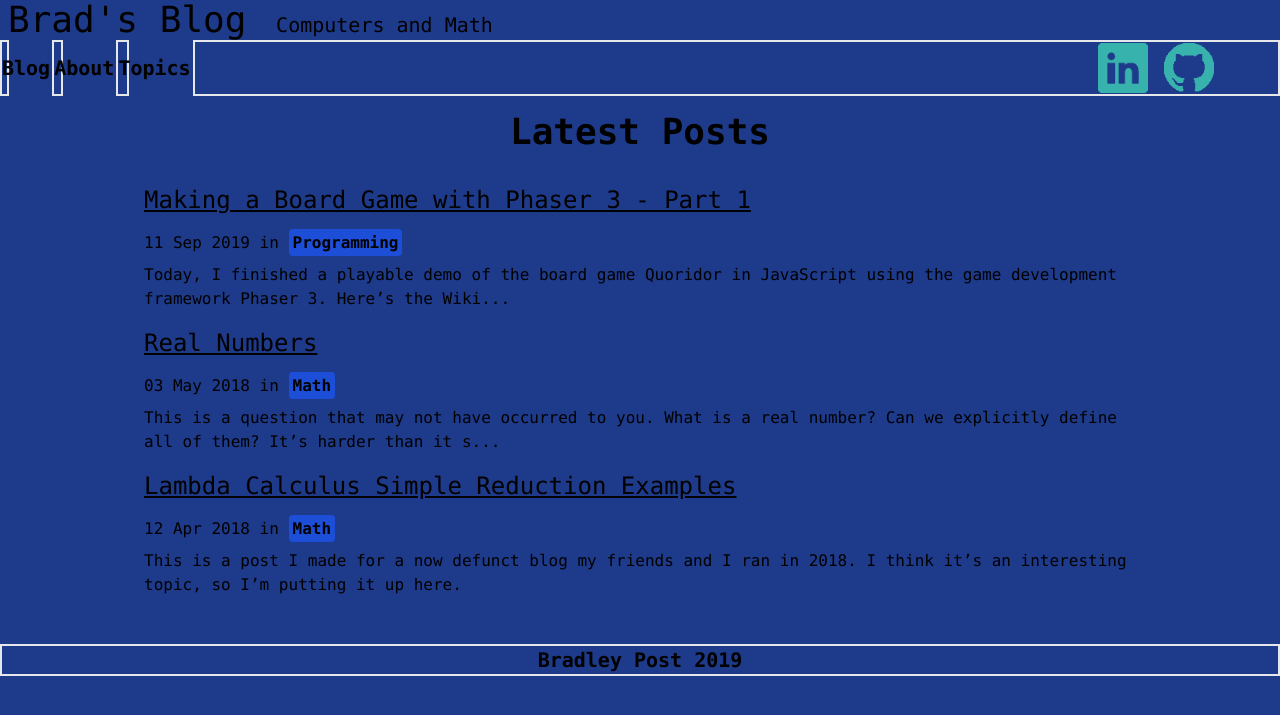
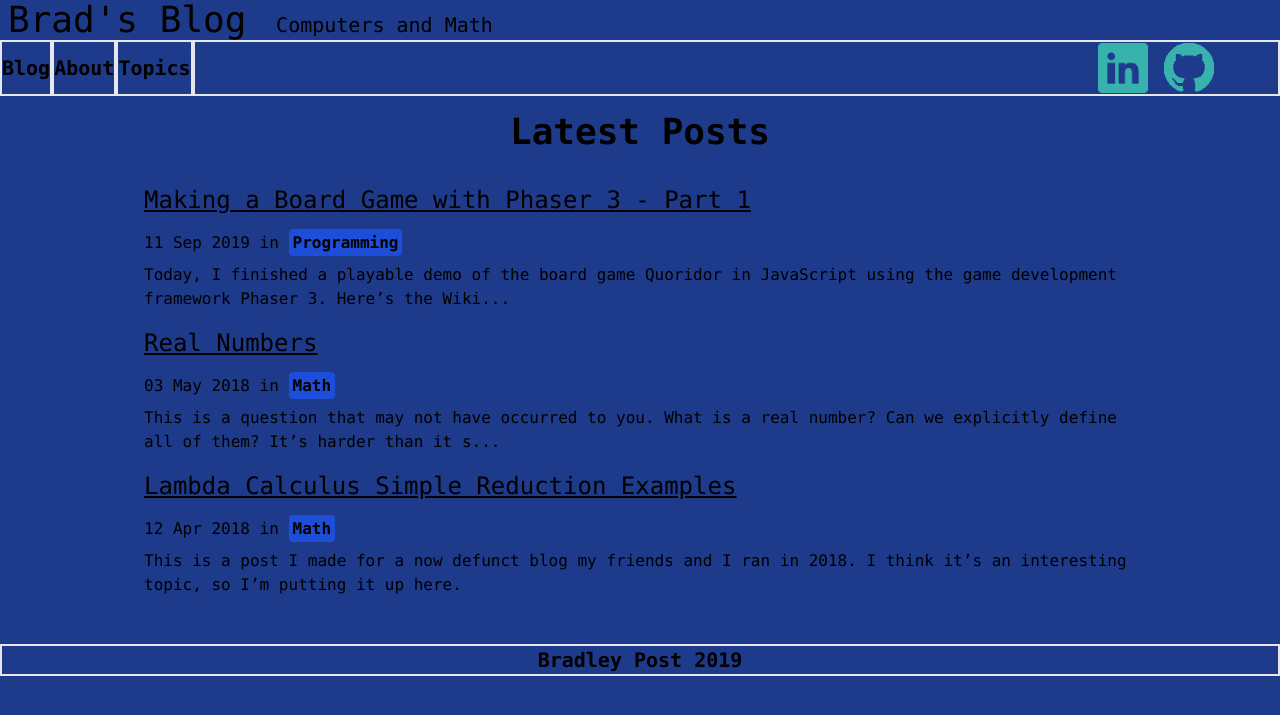
Before and after one commit to btpost/btpost.github.io, a Jekyll site: the page built from index.html, in a window 1280 px wide. Shown: the top 715 px of the page. Built offline with Jekyll 4.4.1, drawn with Linux system fonts in a browser that asks for light colours; comment, search, counter and statistics services are not loaded.

Commit message:
fixed navbar

```diff
--- a/_includes/navigation.html
+++ b/_includes/navigation.html
@@ -5,7 +5,7 @@
 			<ul class="flex">
 		  		{% for item in site.data.navigation %}
 		  		<a href="{{ item.link }}" {% if page.url == item.link %}class="current"{% endif %}>
-		  			<div class="bg-blue-900 text-teal-500 border-2 border-teal-500 w-1/6 text-xl text-center font-mono font-semibold hover:bg-teal-500 hover:text-blue-900">
+		  			<div class="bg-blue-900 text-teal-500 border-2 border-teal-500  text-xl text-center font-mono font-semibold hover:bg-teal-500 hover:text-blue-900">
 
 				  		<li class="my-3">
 				    		{{ item.name }}
```
